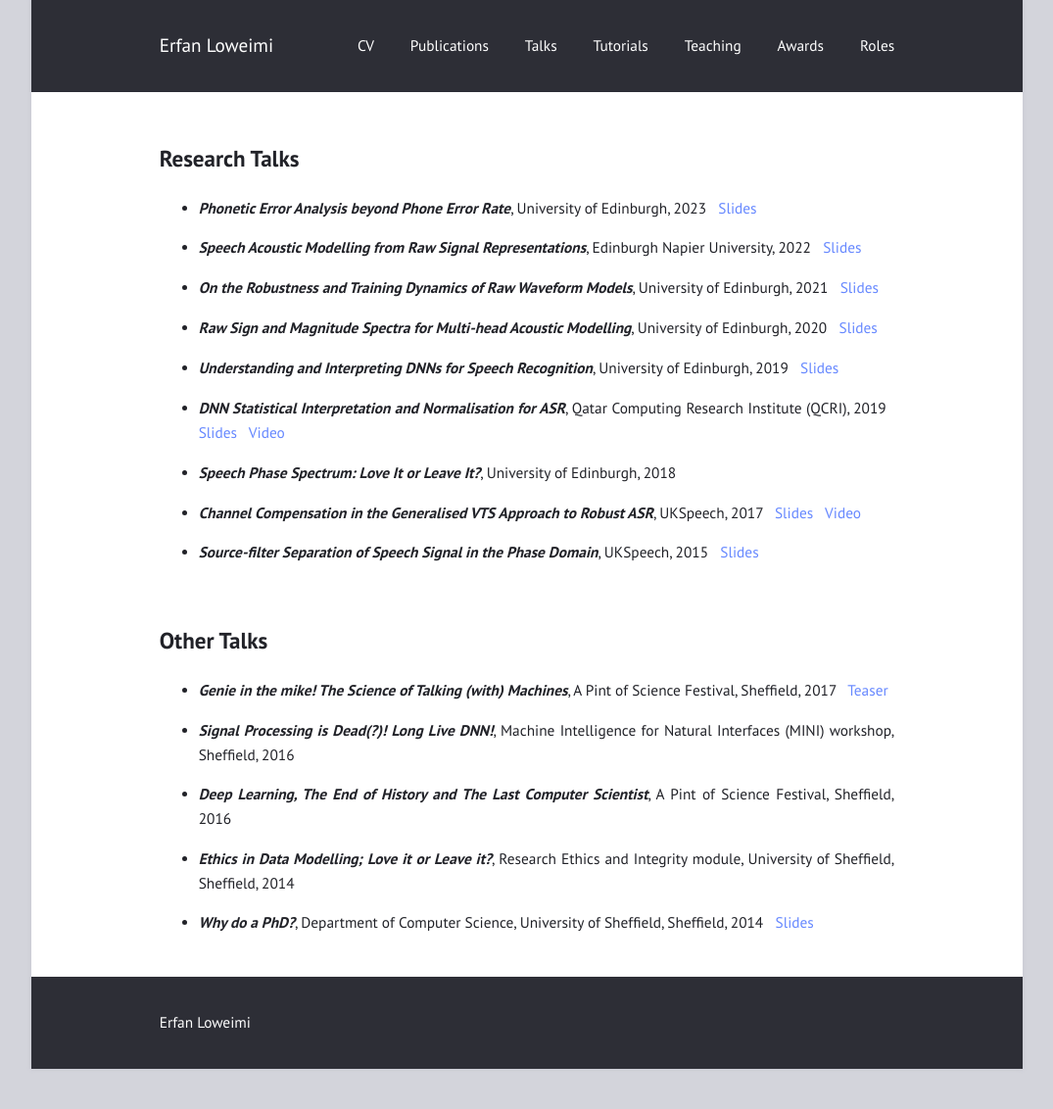
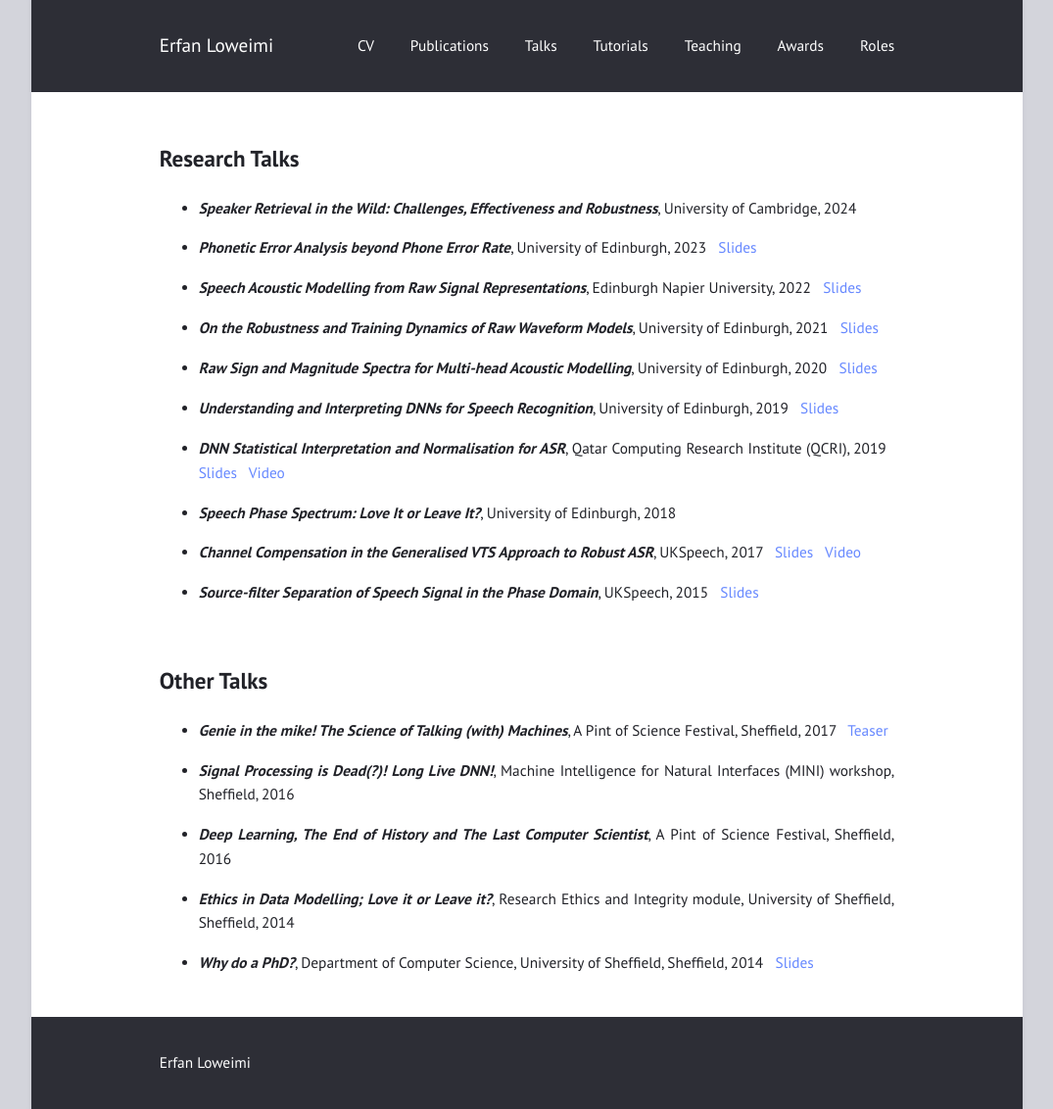
Before and after one commit to eloweimi/eloweimi.github.io, a Jekyll site: the page built from talks.md, in a window 1280 px wide. Shown: the whole page at 98% size, without its empty margins (102-1177 px from the left). Built offline with Jekyll 4.4.1, drawn with Linux system fonts in a browser that asks for light colours; before the commit the page ends 1091 px from its top, so only the background shows below that.

Commit message:
Update talks.md

```diff
--- a/talks.md
+++ b/talks.md
@@ -5,6 +5,8 @@ title: ""
 
 
 ## Research Talks ##
+
+  * ***Speaker Retrieval in the Wild: Challenges, Effectiveness and Robustness***, University of Cambridge, 2024 &nbsp;
 
   * ***Phonetic Error Analysis beyond Phone Error Rate***, University of Edinburgh, 2023 &nbsp; [Slides](/files/Talks/2023_CSTR_PER_ELoweimi.pdf)
 
```
